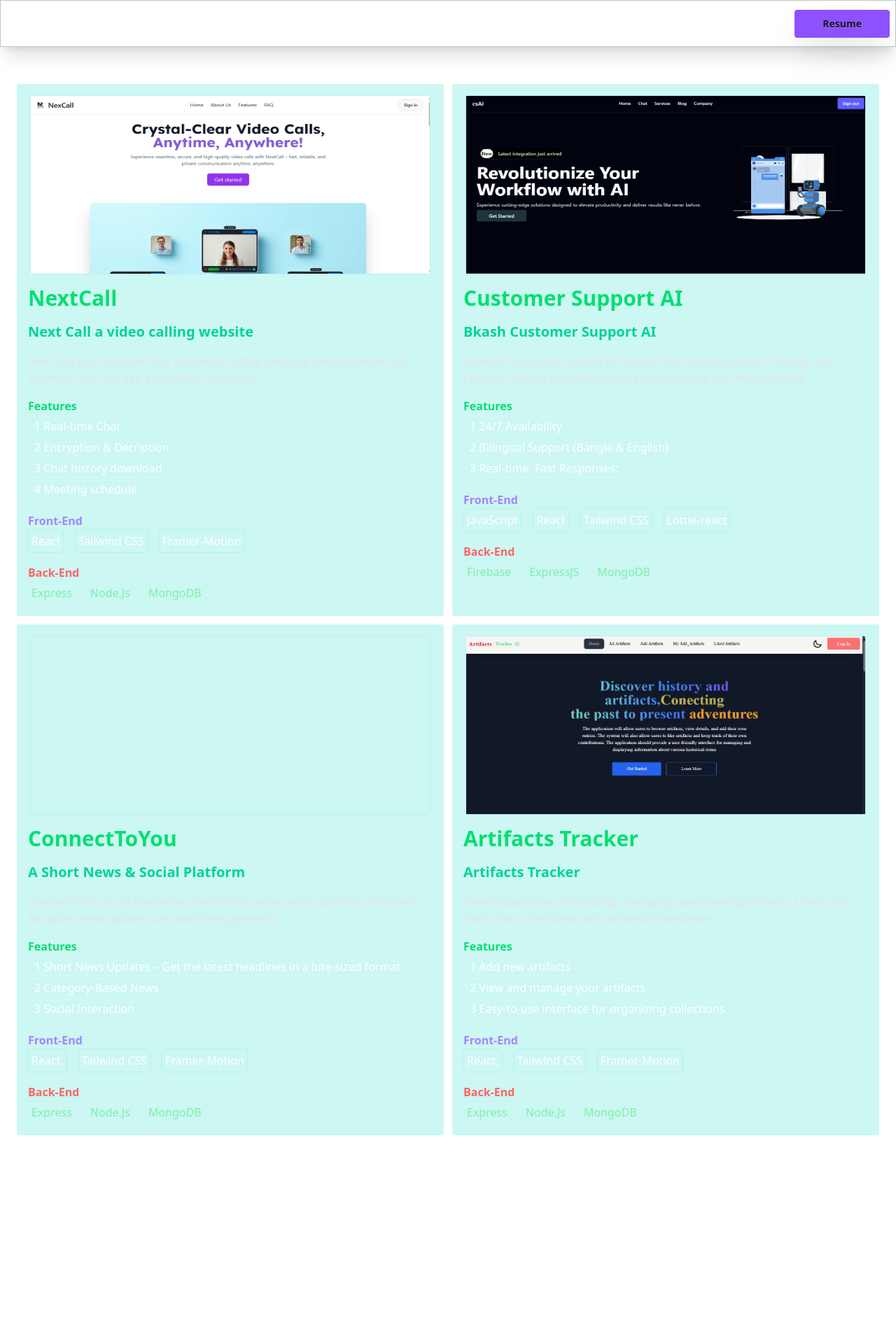
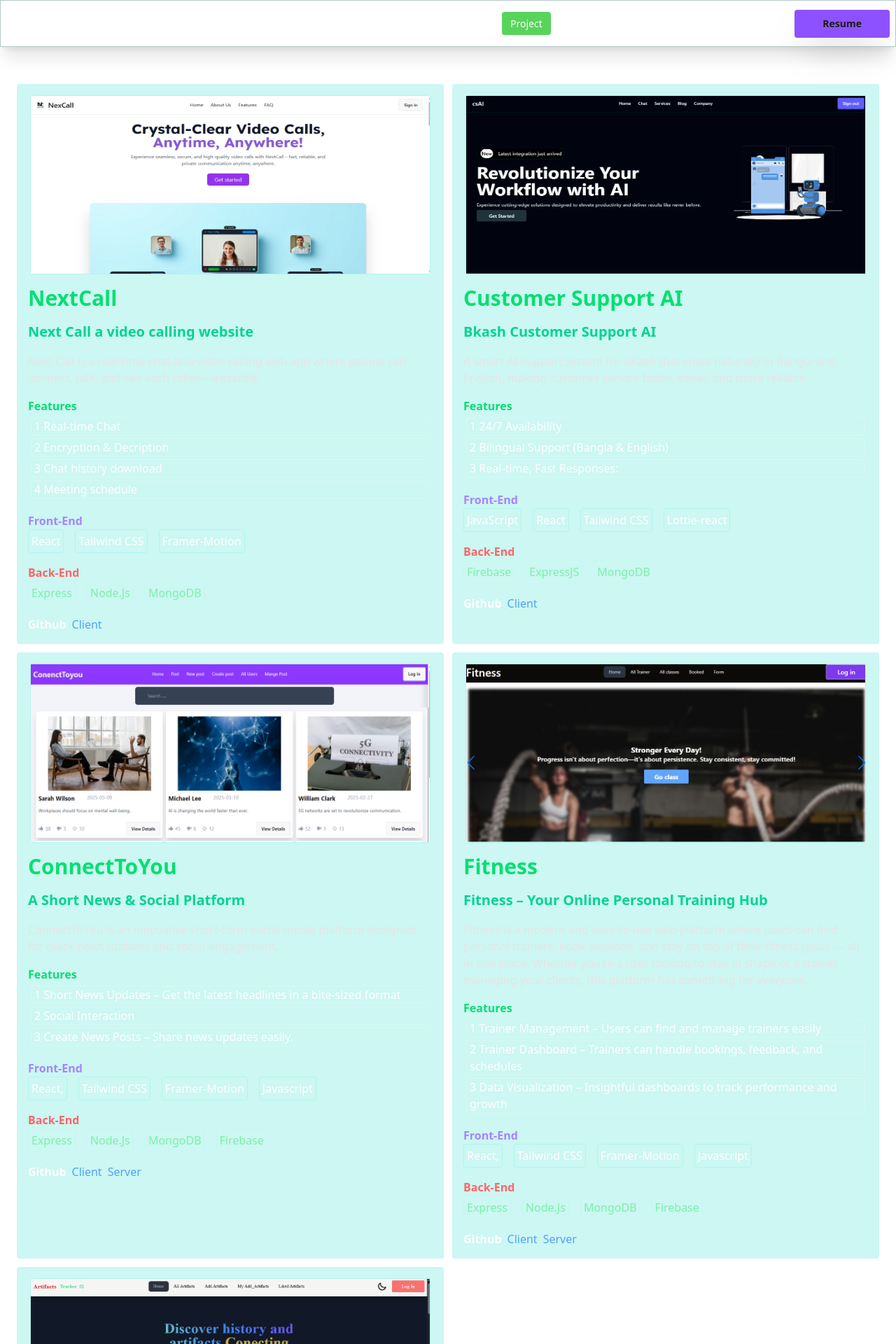
Before and after one commit to SakibFakir69/Portfolio2, a React (Vite) app: page /project in a window 1280 px wide. Shown: the top 1920 px of the page at 70% size. Before the commit the page ends 1742 px from the top, so only its background shows below. Built offline with nearby package versions, Linux system fonts and the light colour scheme.

Commit message:
project section done

```diff
--- a/src/Routes/Routes.jsx
+++ b/src/Routes/Routes.jsx
@@ -5,6 +5,7 @@ import Skill from "@/components/Skills/Skill";
 import Education from "@/components/Education/Education";
 import Contacts from "@/components/Contacts/Contacts";
 import Project from "@/components/project/project";
+import Expreience from "@/components/Expreience/Expreience";
 
 
 
@@ -34,6 +35,10 @@ export  const route =createBrowserRouter([
             {
                 path:'/project',
                 element: <Project/>
+            },
+            {
+                path:'/expreience',
+                element:<Expreience/>
             }
 
         ]
--- /dev/null
+++ b/src/components/Expreience/Expreience.jsx
@@ -0,0 +1,14 @@
+
+
+import React from 'react'
+
+function Expreience() {
+  return (
+    <div>
+
+        <h2>Loading</h2>
+    </div>
+  )
+}
+
+export default Expreience
--- a/src/components/Navbar.jsx
+++ b/src/components/Navbar.jsx
@@ -1,5 +1,5 @@
 import React from "react";
-import { Link, Links } from "react-router-dom";
+import { Link, Links, NavLink } from "react-router-dom";
 import { MdMenu } from "react-icons/md";
 
 function Navbar() {
@@ -19,22 +19,22 @@ function Navbar() {
 
     const links= <>
     <li>
-        <Link to={'/'}>Home</Link>
+        <NavLink to={'/'}>Home</NavLink>
     </li>
     <li>
-        <Link to={'/skill'}>Skill</Link>
+        <NavLink to={'/skill'}>Skill</NavLink>
     </li>
     <li>
-        <Link to={'/education'}>Education</Link>
+        <NavLink  to={'/education'}>Education</NavLink>
     </li>
     <li>
-        <Link>Expreience</Link>
+        <NavLink to={'/expreience'}>Expreience</NavLink>
     </li>
     <li>
-        <Link to={'/project'}>Project</Link>
+        <NavLink to={'/project'}>Project</NavLink>
     </li>
     <li>
-        <Link to={'/contacts'}>Contacts</Link>
+        <NavLink to={'/contacts'}>Contacts</NavLink>
     </li>
 
 
--- a/src/components/project/project.jsx
+++ b/src/components/project/project.jsx
@@ -6,6 +6,8 @@ import { Helmet } from "react-helmet";
 
 import img2 from  "../../../public/Screenshot 2025-04-28 185131.png"
 import img3 from '../../../public/Screenshot 2025-04-28 185904.png'
+import img4 from '../../../public/Screenshot 2025-05-03 225013.png'
+import img5 from '../../../public/Screenshot 2025-05-03 235414.png'
 
 function Project() {
 
@@ -28,6 +30,7 @@ function Project() {
       chat: ["Socket.io"],
       video: ["WebSocket", "100ms", "agora"],
       img:img3,
+      github:['https://github.com/NexCall-A-Video-Calling-App/NexCall']
     },
 
     {
@@ -43,6 +46,7 @@ function Project() {
       front_end: ["JavaScript", "React", "Tailwind CSS", "Lottie-react"],
       backend: ["Firebase", "ExpressJS", "MongoDB"],
       img: ai,
+      github:['https://github.com/SakibFakir69/CustomerSupportAi']
     },
 
     {
@@ -50,15 +54,37 @@ function Project() {
       title: "A Short News & Social Platform",
       description:
         "ConnectToYou is an innovative short-form social media platform designed for quick news updates and social engagement.",
-      front_end: ["React,", " Tailwind CSS", "Framer-Motion"],
-      backend: ["Express", "Node.Js", "MongoDB"],
+      front_end: ["React,", " Tailwind CSS", "Framer-Motion","Javascript"],
+      backend: ["Express", "Node.Js", "MongoDB","Firebase"],
+      github:['https://github.com/SakibFakir69/connectToToyou_client',"https://github.com/SakibFakir69/ConnectToyou_server"],
+      img:img5,
       features: [
         "Short News Updates – Get the latest headlines in a bite-sized format",
+        "Social Interaction",
+        "Create News Posts – Share news updates easily."
+      ],
 
-        " Category-Based News",
-        "Social Interaction",
+
+    },
+
+    {
+      name:"Fitness",
+      title:"Fitness – Your Online Personal Training Hub",
+      description:"Fitness is a modern and easy-to-use web platform where users can find personal trainers, book sessions, and stay on top of their fitness goals — all in one place. Whether you're a user looking to stay in shape or a trainer managing your clients, this platform has something for everyone.",
+
+      features: [
+        " Trainer Management – Users can find and manage trainers easily",
+        " Trainer Dashboard – Trainers can handle bookings, feedback, and schedules",
+        " Data Visualization – Insightful dashboards to track performance and growth"
       ],
+      front_end: ["React,", " Tailwind CSS", "Framer-Motion","Javascript"],
+      backend: ["Express", "Node.Js", "MongoDB","Firebase"],
+
+      github:['https://github.com/SakibFakir69/Fitness','https://github.com/SakibFakir69/Fitness_Server'],
+      img:img4,
+
     },
+
 
     {
       name:"Artifacts Tracker",
@@ -72,6 +98,10 @@ function Project() {
         "View and manage your artifacts",
         "Easy-to-use interface for organizing collections",
       ],
+      github:['https://github.com/SakibFakir69/-Artifacts-Tracker','https://github.com/SakibFakir69/artifacts-tracker-server-side']
+
+
+
 
 
 
@@ -150,6 +180,30 @@ function Project() {
                 ))}
               </div>
             </div>
+{/* github */}
+            <div className="flex gap-2">
+            <p className="font-semibold">Github</p>
+              {
+
+                item.github?.map((link,key)=> (
+                 <div>
+
+                   <div>
+
+
+                   <a
+                   target="_blank"
+
+
+                   className="text-blue-400" href={link}> {key=="0" ? " Client" : "Server"} </a>
+
+
+                   </div>
+                 </div>
+                ))
+              }
+
+            </div>
           </div>
         ))}
       </section>
--- a/src/index.css
+++ b/src/index.css
@@ -7,6 +7,10 @@
 
 .all-color {
   background: #1e1e1e;
+}
+.active{
+  background-color: rgba(33, 198, 36, 0.75);
+
 }
 
 .box {
```
Also changed, not shown: public/Screenshot 2025-05-03 225013.png (added), public/Screenshot 2025-05-03 235414.png (added), src/components/Home/Home.jsx (line endings or trailing spaces).
